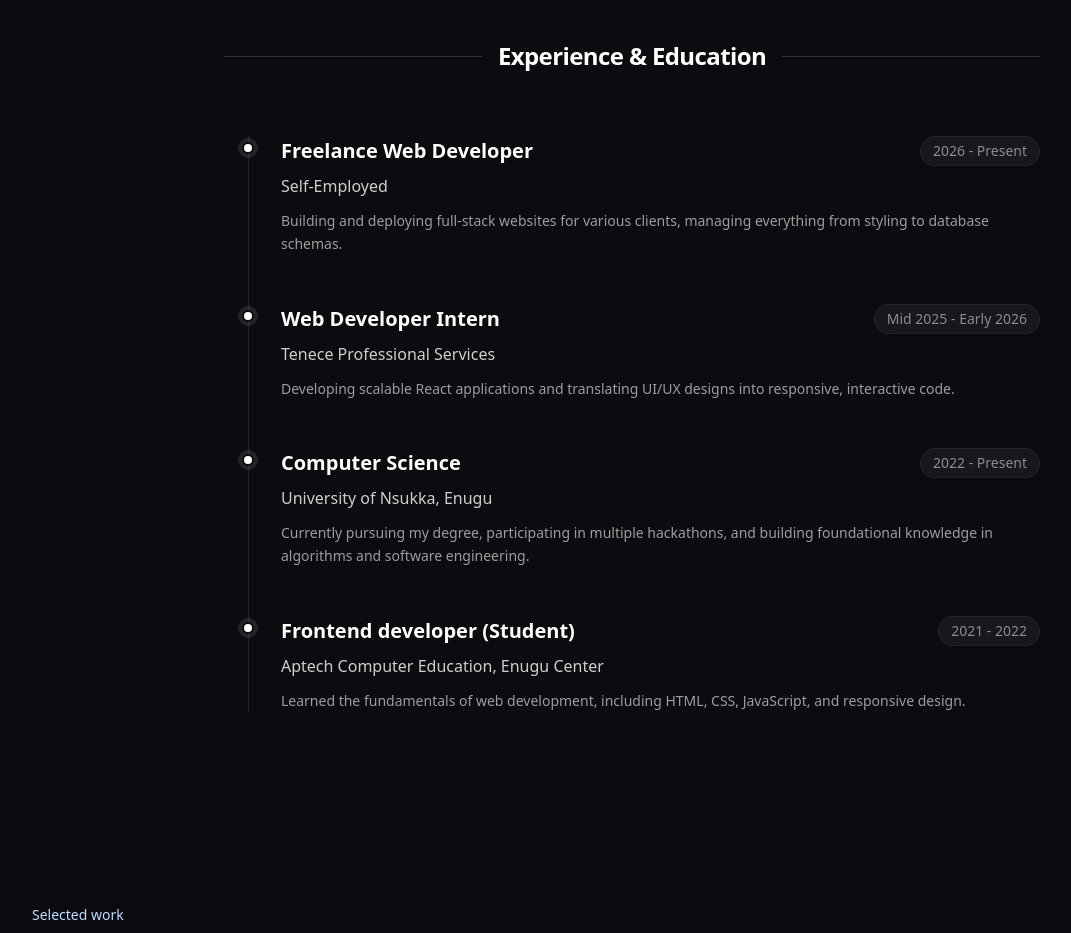
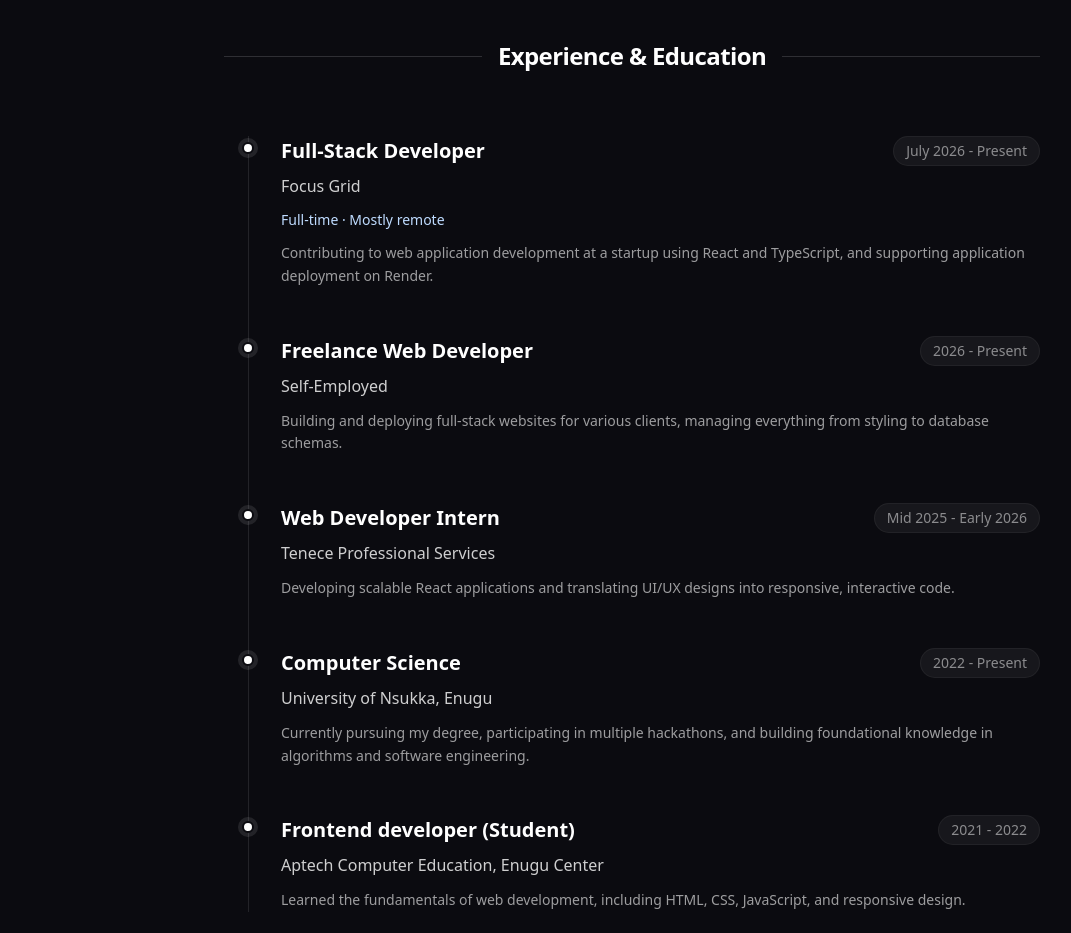
Before and after one commit to Nstrange18/Portfolio, a React (Vite) app: page / in a window 1280 px wide. Shown: the part 1240-2173 px from the top of the page, without its empty margins (8-1079 px from the left). Built offline with nearby package versions, Linux system fonts and the light colour scheme.

Commit message:
Add Focus Grid full-stack developer experience

```diff
--- a/src/Pages/Experience.jsx
+++ b/src/Pages/Experience.jsx
@@ -2,6 +2,14 @@ import { motion } from "framer-motion";
 
 const Experience = () => {
   const experiences = [
+    {
+      id: 5,
+      role: "Full-Stack Developer",
+      company: "Focus Grid",
+      duration: "July 2026 - Present",
+      employment: "Full-time · Mostly remote",
+      description: "Contributing to web application development at a startup using React and TypeScript, and supporting application deployment on Render.",
+    },
     {
       id: 1,
       role: "Freelance Web Developer",
@@ -66,6 +74,9 @@ const Experience = () => {
               </div>
 
               <h4 className="text-white/80 font-medium mb-3">{exp.company}</h4>
+              {exp.employment && (
+                <p className="mb-3 text-sm text-blue-200">{exp.employment}</p>
+              )}
               <p className="text-white/60 text-sm leading-relaxed">
                 {exp.description}
               </p>
```
